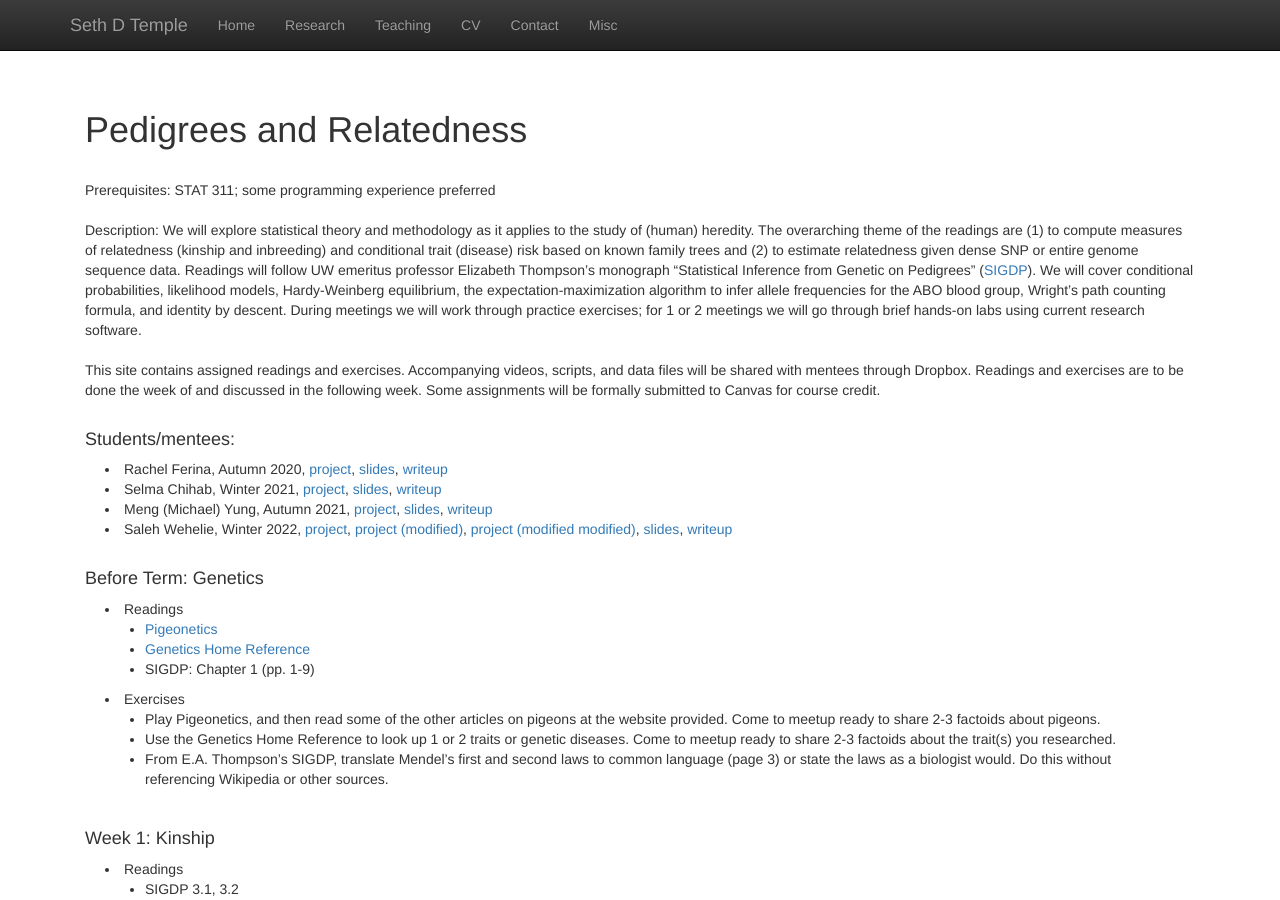
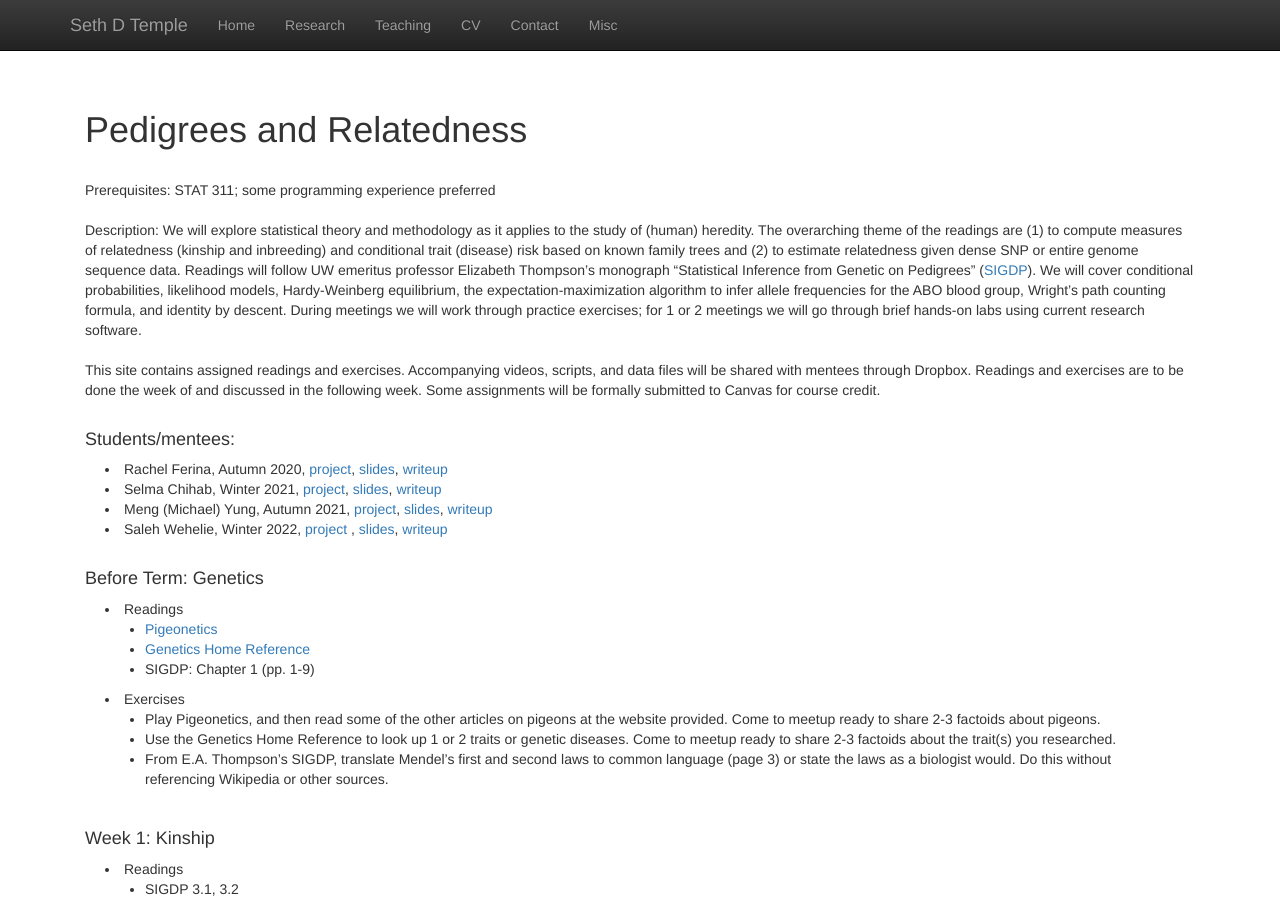
Before and after one commit to sdtemple/sdtemple.github.io, a Jekyll site: the page built from statgen1.html, in a window 1280 px wide and 900 px high. Built offline with Jekyll 4.4.1, drawn with Linux system fonts in a browser that asks for light colours; nearby versions of some CDN libraries; library files that are not in the unit come from our copies.

Commit message:
Update statgen1.html

```diff
--- a/statgen1.html
+++ b/statgen1.html
@@ -25,7 +25,7 @@ Some assignments will be formally submitted to Canvas for course credit.<br/><br
 <li style="padding:0px;margin:0px 20px 0px;"> Rachel Ferina, Autumn 2020, <a href = "files/rachel-project.pdf">project</a>, <a href = "files/rachel-slides.pdf">slides</a>, <a href = "files/rachel-writeup.pdf">writeup</a> </li>
 <li style="padding:0px;margin:0px 20px 0px;"> Selma Chihab, Winter 2021, <a href = "files/selma-project.pdf">project</a>, <a href = "files/selma_slides.pdf">slides</a>, <a href = "files/selma-writeup.pdf">writeup</a> </li>
 <li style="padding:0px;margin:0px 20px 0px;"> Meng (Michael) Yung, Autumn 2021, <a href = "files/michael-project.pdf">project</a>, <a href = "files/michael-slides.pdf">slides</a>, <a href = "files/michael-writeup.pdf">writeup</a> </li>
-<li style="padding:0px;margin:0px 20px 0px;"> Saleh Wehelie, Winter 2022, <a href = "files/stat499_project_wehelie.pdf">project</a>, <a href = "files/stat499_project_wehelie__Copy_.pdf">project (modified)</a>, <a href = "files/stat499_project_wehelie__Copy___Copy_.pdf">project (modified modified)</a>, <a href = "files/saleh-slides.pdf">slides</a>, <a href = "files/saleh-writeup.pdf">writeup</a> </li>
+<li style="padding:0px;margin:0px 20px 0px;"> Saleh Wehelie, Winter 2022, <a href = "files/stat499_project_wehelie__Copy___Copy_.pdf">project </a>, <a href = "files/saleh-slides.pdf">slides</a>, <a href = "files/saleh-writeup.pdf">writeup</a> </li>
 <br/>
 </p>
 
```
